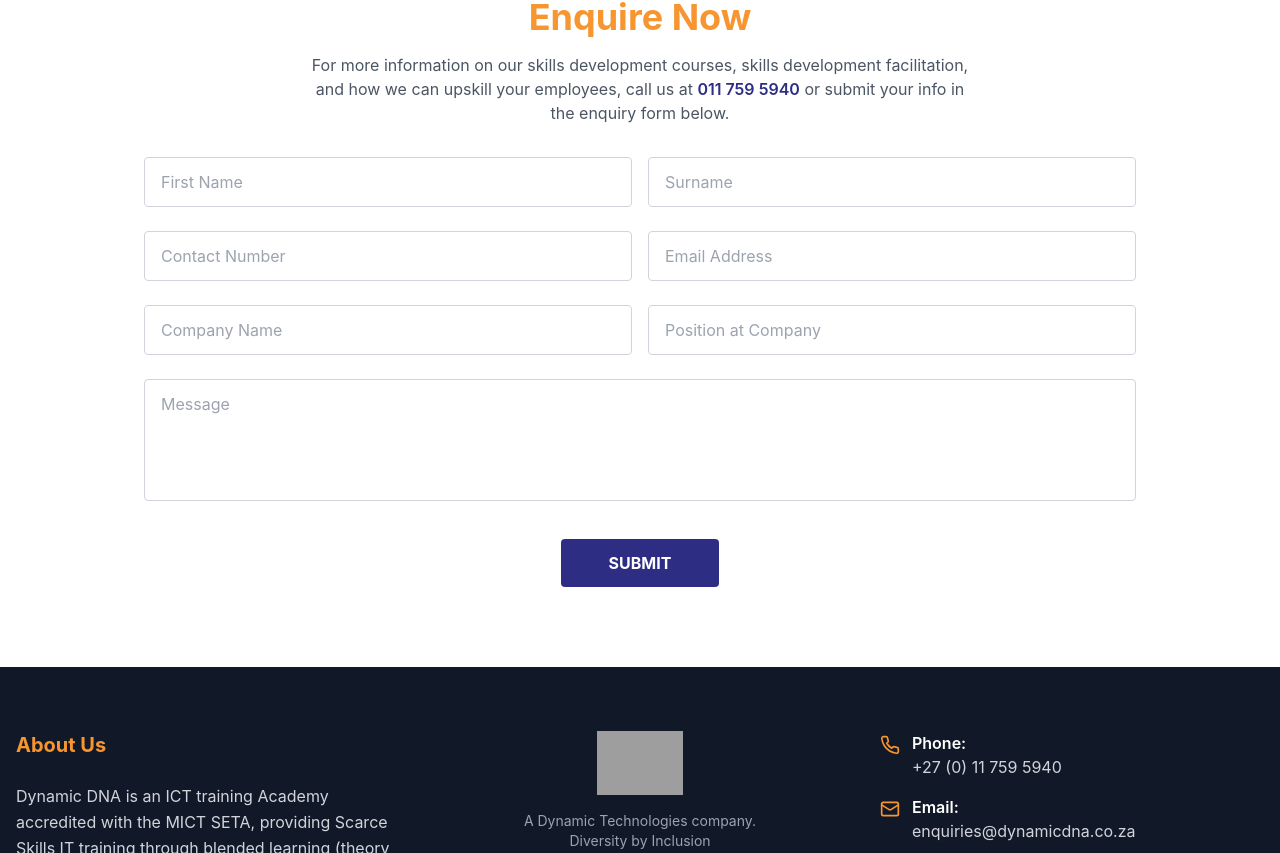
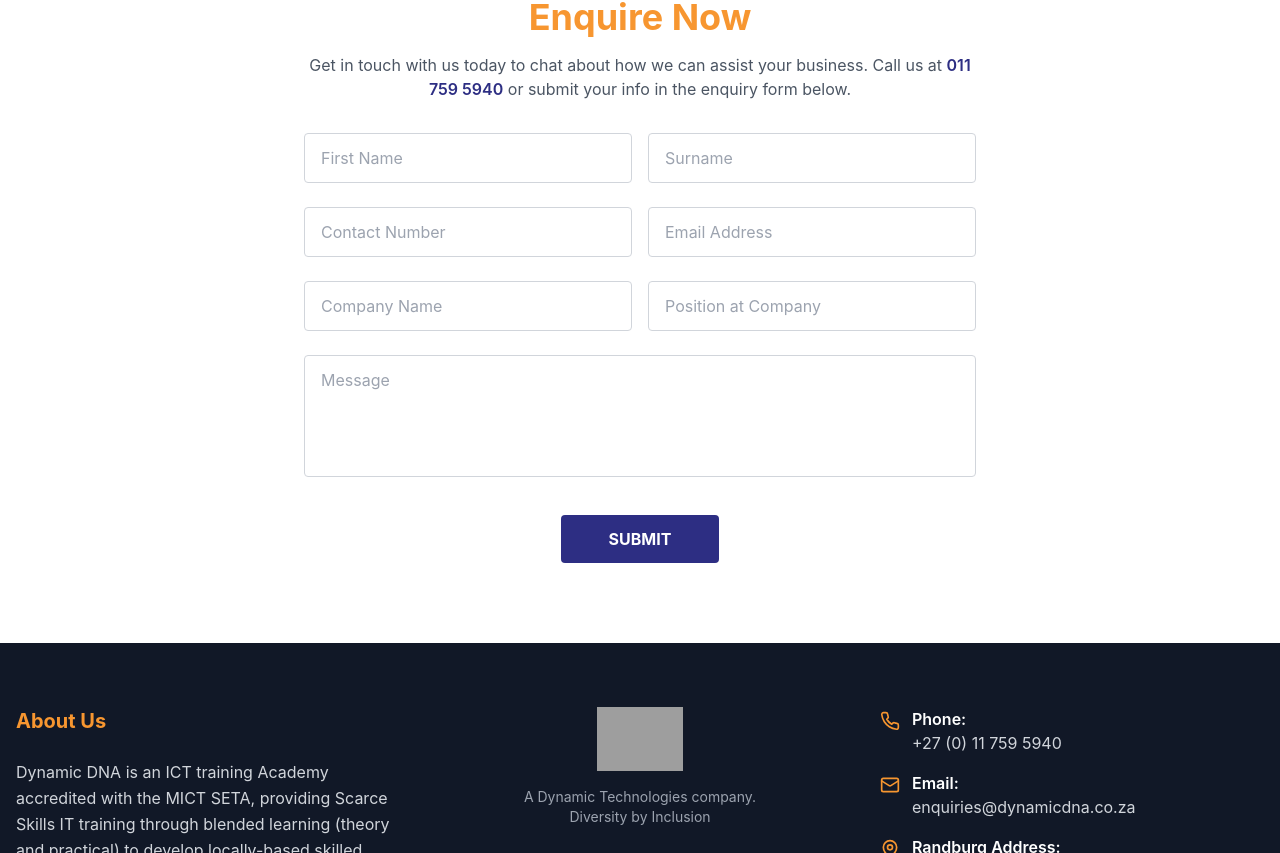
Before and after one commit to Zwelihlecomet2/Bostech-Innovations-main-website, a React (Vite) app: page /skills-development in a window 1280 px wide. Shown: the part 1879-2732 px from the top of the page. Built offline with nearby package versions, Linux system fonts and the light colour scheme; grey boxes are pictures that could not be loaded.

Commit message:
Made the remaining forms functional with web3forms

```diff
--- a/src/pages/BBBEEConsultingPage.tsx
+++ b/src/pages/BBBEEConsultingPage.tsx
@@ -1,4 +1,4 @@
-import React from 'react';
+import React, { useState } from 'react';
 
 const BBBEEConsultingPage = () => {
   return (
@@ -157,30 +157,118 @@ const BBBEEConsultingPage = () => {
           <p className="text-center text-gray-600 mb-8 max-w-2xl mx-auto">
             Get in touch with us today to chat about how we can assist your business. Call us at <a href="tel:0117595940" className="text-[#2d2e83] font-semibold hover:underline">011 759 5940</a> or submit your info in the enquiry form below.
           </p>
-          <form className="space-y-6">
-            <div className="grid md:grid-cols-2 gap-4">
-              <input type="text" placeholder="First Name" className="border border-gray-300 rounded px-4 py-3 w-full focus:outline-none focus:ring-2 focus:ring-[#f79630]" />
-              <input type="text" placeholder="Surname" className="border border-gray-300 rounded px-4 py-3 w-full focus:outline-none focus:ring-2 focus:ring-[#f79630]" />
-            </div>
-            <div className="grid md:grid-cols-2 gap-4">
-              <input type="text" placeholder="Contact Number" className="border border-gray-300 rounded px-4 py-3 w-full focus:outline-none focus:ring-2 focus:ring-[#f79630]" />
-              <input type="email" placeholder="Email Address" className="border border-gray-300 rounded px-4 py-3 w-full focus:outline-none focus:ring-2 focus:ring-[#f79630]" />
-            </div>
-            <div className="grid md:grid-cols-2 gap-4">
-              <input type="text" placeholder="Company Name" className="border border-gray-300 rounded px-4 py-3 w-full focus:outline-none focus:ring-2 focus:ring-[#f79630]" />
-              <input type="text" placeholder="Position at Company" className="border border-gray-300 rounded px-4 py-3 w-full focus:outline-none focus:ring-2 focus:ring-[#f79630]" />
-            </div>
-            <textarea placeholder="Message" rows={4} className="border border-gray-300 rounded px-4 py-3 w-full focus:outline-none focus:ring-2 focus:ring-[#f79630] resize-none" />
-            <div className="flex justify-center pt-2">
-              <button type="submit" className="bg-[#2d2e83] text-white font-bold px-12 py-3 rounded transition-colors hover:bg-[#23245c] focus:outline-none focus:ring-2 focus:ring-[#f79630]">SUBMIT</button>
-            </div>
-          </form>
+
+          {/* --- Web3Forms-powered form --- */}
+          <BBBEEEnquiryForm />
         </div>
       </section>
     </div>
   );
 };
 
+// --- Add this component inside the same file ---
+const BBBEEEnquiryForm = () => {
+  const [form, setForm] = useState({
+    firstName: '',
+    surname: '',
+    contact: '',
+    email: '',
+    company: '',
+    position: '',
+    message: ''
+  });
+  const [isSubmitting, setIsSubmitting] = useState(false);
+  const [status, setStatus] = useState<'idle' | 'success' | 'error'>('idle');
+  const [error, setError] = useState('');
+
+  const handleChange = (e: React.ChangeEvent<HTMLInputElement | HTMLTextAreaElement>) => {
+    setForm({ ...form, [e.target.name]: e.target.value });
+  };
+
+  const handleSubmit = async (e: React.FormEvent) => {
+    e.preventDefault();
+    setIsSubmitting(true);
+    setStatus('idle');
+    setError('');
+
+    try {
+      const formData = new FormData();
+      formData.append('access_key', '388d14e6-3676-41bf-a5f0-cb31c11c9ea8'); // <-- Replace with your key
+      formData.append('First Name', form.firstName);
+      formData.append('Surname', form.surname);
+      formData.append('Contact Number', form.contact);
+      formData.append('Email', form.email);
+      formData.append('Company Name', form.company);
+      formData.append('Position at Company', form.position);
+      formData.append('Message', form.message);
+      formData.append('_subject', 'New BBBEE Consulting Enquiry');
+      formData.append('from_name', `${form.firstName} ${form.surname}`);
+      formData.append('reply_to', form.email);
+
+      const response = await fetch('https://api.web3forms.com/submit', {
+        method: 'POST',
+        body: formData
+      });
+
+      const result = await response.json();
+
+      if (result.success) {
+        setStatus('success');
+        setForm({
+          firstName: '',
+          surname: '',
+          contact: '',
+          email: '',
+          company: '',
+          position: '',
+          message: ''
+        });
+      } else {
+        throw new Error(result.message || 'Submission failed');
+      }
+    } catch (err: any) {
+      setStatus('error');
+      setError('Submission failed. Please try again or contact us directly.');
+    } finally {
+      setIsSubmitting(false);
+    }
+  };
+
+  return (
+    <div className="max-w-2xl mx-auto">
+      {status === 'success' && (
+        <div className="mb-6 p-4 bg-green-50 border border-green-200 rounded text-green-800 text-center">
+          Thank you! Your enquiry has been submitted.
+        </div>
+      )}
+      {status === 'error' && (
+        <div className="mb-6 p-4 bg-red-50 border border-red-200 rounded text-red-800 text-center">
+          {error}
+        </div>
+      )}
+      <form className="space-y-6" onSubmit={handleSubmit}>
+        <div className="grid md:grid-cols-2 gap-4">
+          <input type="text" name="firstName" value={form.firstName} onChange={handleChange} placeholder="First Name" required className="border border-gray-300 rounded px-4 py-3 w-full focus:outline-none focus:ring-2 focus:ring-[#f79630]" disabled={isSubmitting} />
+          <input type="text" name="surname" value={form.surname} onChange={handleChange} placeholder="Surname" required className="border border-gray-300 rounded px-4 py-3 w-full focus:outline-none focus:ring-2 focus:ring-[#f79630]" disabled={isSubmitting} />
+        </div>
+        <div className="grid md:grid-cols-2 gap-4">
+          <input type="text" name="contact" value={form.contact} onChange={handleChange} placeholder="Contact Number" required className="border border-gray-300 rounded px-4 py-3 w-full focus:outline-none focus:ring-2 focus:ring-[#f79630]" disabled={isSubmitting} />
+          <input type="email" name="email" value={form.email} onChange={handleChange} placeholder="Email Address" required className="border border-gray-300 rounded px-4 py-3 w-full focus:outline-none focus:ring-2 focus:ring-[#f79630]" disabled={isSubmitting} />
+        </div>
+        <div className="grid md:grid-cols-2 gap-4">
+          <input type="text" name="company" value={form.company} onChange={handleChange} placeholder="Company Name" className="border border-gray-300 rounded px-4 py-3 w-full focus:outline-none focus:ring-2 focus:ring-[#f79630]" disabled={isSubmitting} />
+          <input type="text" name="position" value={form.position} onChange={handleChange} placeholder="Position at Company" className="border border-gray-300 rounded px-4 py-3 w-full focus:outline-none focus:ring-2 focus:ring-[#f79630]" disabled={isSubmitting} />
+        </div>
+        <textarea name="message" value={form.message} onChange={handleChange} placeholder="Message" rows={4} className="border border-gray-300 rounded px-4 py-3 w-full focus:outline-none focus:ring-2 focus:ring-[#f79630] resize-none" disabled={isSubmitting} />
+        <div className="flex justify-center pt-2">
+          <button type="submit" disabled={isSubmitting} className="bg-[#2d2e83] text-white font-bold px-12 py-3 rounded transition-colors hover:bg-[#23245c] focus:outline-none focus:ring-2 focus:ring-[#f79630]">
+            {isSubmitting ? 'Submitting...' : 'SUBMIT'}
+          </button>
+        </div>
+      </form>
+    </div>
+  );
+};
 
 // FAQItem component
 type FAQItemProps = {
--- a/src/pages/LearnerManagementPage.tsx
+++ b/src/pages/LearnerManagementPage.tsx
@@ -1,4 +1,4 @@
-import React from 'react';
+import React, { useState } from 'react';
 
 const LearnerManagementPage = () => {
   return (
@@ -86,34 +86,123 @@ const LearnerManagementPage = () => {
       </section>
 
       {/* Enquire Now Section */}
-      <section id='learner-management-booking' className="py-20 bg-white">
+      <section id='bbbee-booking' className="py-20 bg-white">
         <div className="container mx-auto px-4 max-w-5xl">
           <h2 className="text-3xl md:text-4xl font-bold text-center text-[#f79630] mb-4">Enquire Now</h2>
           <p className="text-center text-gray-600 mb-8 max-w-2xl mx-auto">
             Get in touch with us today to chat about how we can assist your business. Call us at <a href="tel:0117595940" className="text-[#2d2e83] font-semibold hover:underline">011 759 5940</a> or submit your info in the enquiry form below.
           </p>
-          <form className="space-y-6">
-            <div className="grid md:grid-cols-2 gap-4">
-              <input type="text" placeholder="First Name" className="border border-gray-300 rounded px-4 py-3 w-full focus:outline-none focus:ring-2 focus:ring-[#f79630]" />
-              <input type="text" placeholder="Surname" className="border border-gray-300 rounded px-4 py-3 w-full focus:outline-none focus:ring-2 focus:ring-[#f79630]" />
-            </div>
-            <div className="grid md:grid-cols-2 gap-4">
-              <input type="text" placeholder="Contact Number" className="border border-gray-300 rounded px-4 py-3 w-full focus:outline-none focus:ring-2 focus:ring-[#f79630]" />
-              <input type="email" placeholder="Email Address" className="border border-gray-300 rounded px-4 py-3 w-full focus:outline-none focus:ring-2 focus:ring-[#f79630]" />
-            </div>
-            <div className="grid md:grid-cols-2 gap-4">
-              <input type="text" placeholder="Company Name" className="border border-gray-300 rounded px-4 py-3 w-full focus:outline-none focus:ring-2 focus:ring-[#f79630]" />
-              <input type="text" placeholder="Position at Company" className="border border-gray-300 rounded px-4 py-3 w-full focus:outline-none focus:ring-2 focus:ring-[#f79630]" />
-            </div>
-            <textarea placeholder="Message" rows={4} className="border border-gray-300 rounded px-4 py-3 w-full focus:outline-none focus:ring-2 focus:ring-[#f79630] resize-none" />
-            <div className="flex justify-center pt-2">
-              <button type="submit" className="bg-[#2d2e83] text-white font-bold px-12 py-3 rounded transition-colors hover:bg-[#23245c] focus:outline-none focus:ring-2 focus:ring-[#f79630]">SUBMIT</button>
-            </div>
-          </form>
+
+          {/* --- Web3Forms-powered form --- */}
+          <BBBEEEnquiryForm />
         </div>
       </section>
     </div>
   );
 };
 
+// --- Add this component inside the same file ---
+const BBBEEEnquiryForm = () => {
+  const [form, setForm] = useState({
+    firstName: '',
+    surname: '',
+    contact: '',
+    email: '',
+    company: '',
+    position: '',
+    message: ''
+  });
+  const [isSubmitting, setIsSubmitting] = useState(false);
+  const [status, setStatus] = useState<'idle' | 'success' | 'error'>('idle');
+  const [error, setError] = useState('');
+
+  const handleChange = (e: React.ChangeEvent<HTMLInputElement | HTMLTextAreaElement>) => {
+    setForm({ ...form, [e.target.name]: e.target.value });
+  };
+
+  const handleSubmit = async (e: React.FormEvent) => {
+    e.preventDefault();
+    setIsSubmitting(true);
+    setStatus('idle');
+    setError('');
+
+    try {
+      const formData = new FormData();
+      formData.append('access_key', '388d14e6-3676-41bf-a5f0-cb31c11c9ea8'); // <-- Replace with your key
+      formData.append('First Name', form.firstName);
+      formData.append('Surname', form.surname);
+      formData.append('Contact Number', form.contact);
+      formData.append('Email', form.email);
+      formData.append('Company Name', form.company);
+      formData.append('Position at Company', form.position);
+      formData.append('Message', form.message);
+      formData.append('_subject', 'New BBBEE Consulting Enquiry');
+      formData.append('from_name', `${form.firstName} ${form.surname}`);
+      formData.append('reply_to', form.email);
+
+      const response = await fetch('https://api.web3forms.com/submit', {
+        method: 'POST',
+        body: formData
+      });
+
+      const result = await response.json();
+
+      if (result.success) {
+        setStatus('success');
+        setForm({
+          firstName: '',
+          surname: '',
+          contact: '',
+          email: '',
+          company: '',
+          position: '',
+          message: ''
+        });
+      } else {
+        throw new Error(result.message || 'Submission failed');
+      }
+    } catch (err: any) {
+      setStatus('error');
+      setError('Submission failed. Please try again or contact us directly.');
+    } finally {
+      setIsSubmitting(false);
+    }
+  };
+
+  return (
+    <div className="max-w-2xl mx-auto">
+      {status === 'success' && (
+        <div className="mb-6 p-4 bg-green-50 border border-green-200 rounded text-green-800 text-center">
+          Thank you! Your enquiry has been submitted.
+        </div>
+      )}
+      {status === 'error' && (
+        <div className="mb-6 p-4 bg-red-50 border border-red-200 rounded text-red-800 text-center">
+          {error}
+        </div>
+      )}
+      <form className="space-y-6" onSubmit={handleSubmit}>
+        <div className="grid md:grid-cols-2 gap-4">
+          <input type="text" name="firstName" value={form.firstName} onChange={handleChange} placeholder="First Name" required className="border border-gray-300 rounded px-4 py-3 w-full focus:outline-none focus:ring-2 focus:ring-[#f79630]" disabled={isSubmitting} />
+          <input type="text" name="surname" value={form.surname} onChange={handleChange} placeholder="Surname" required className="border border-gray-300 rounded px-4 py-3 w-full focus:outline-none focus:ring-2 focus:ring-[#f79630]" disabled={isSubmitting} />
+        </div>
+        <div className="grid md:grid-cols-2 gap-4">
+          <input type="text" name="contact" value={form.contact} onChange={handleChange} placeholder="Contact Number" required className="border border-gray-300 rounded px-4 py-3 w-full focus:outline-none focus:ring-2 focus:ring-[#f79630]" disabled={isSubmitting} />
+          <input type="email" name="email" value={form.email} onChange={handleChange} placeholder="Email Address" required className="border border-gray-300 rounded px-4 py-3 w-full focus:outline-none focus:ring-2 focus:ring-[#f79630]" disabled={isSubmitting} />
+        </div>
+        <div className="grid md:grid-cols-2 gap-4">
+          <input type="text" name="company" value={form.company} onChange={handleChange} placeholder="Company Name" className="border border-gray-300 rounded px-4 py-3 w-full focus:outline-none focus:ring-2 focus:ring-[#f79630]" disabled={isSubmitting} />
+          <input type="text" name="position" value={form.position} onChange={handleChange} placeholder="Position at Company" className="border border-gray-300 rounded px-4 py-3 w-full focus:outline-none focus:ring-2 focus:ring-[#f79630]" disabled={isSubmitting} />
+        </div>
+        <textarea name="message" value={form.message} onChange={handleChange} placeholder="Message" rows={4} className="border border-gray-300 rounded px-4 py-3 w-full focus:outline-none focus:ring-2 focus:ring-[#f79630] resize-none" disabled={isSubmitting} />
+        <div className="flex justify-center pt-2">
+          <button type="submit" disabled={isSubmitting} className="bg-[#2d2e83] text-white font-bold px-12 py-3 rounded transition-colors hover:bg-[#23245c] focus:outline-none focus:ring-2 focus:ring-[#f79630]">
+            {isSubmitting ? 'Submitting...' : 'SUBMIT'}
+          </button>
+        </div>
+      </form>
+    </div>
+  );
+};
+
 export default LearnerManagementPage;
--- a/src/pages/SkillsDevelopmentPage.tsx
+++ b/src/pages/SkillsDevelopmentPage.tsx
@@ -1,4 +1,4 @@
-import React from 'react';
+import React, { useState } from 'react';
 
 const SkillsDevelopmentPage = () => {
   return (
@@ -100,34 +100,123 @@ const SkillsDevelopmentPage = () => {
       </section>
 
             {/* Enquire Now Section */}
-      <section id='skills-development-enquire' className="py-20 bg-white">
+      <section id='bbbee-booking' className="py-20 bg-white">
         <div className="container mx-auto px-4 max-w-5xl">
           <h2 className="text-3xl md:text-4xl font-bold text-center text-[#f79630] mb-4">Enquire Now</h2>
           <p className="text-center text-gray-600 mb-8 max-w-2xl mx-auto">
-            For more information on our skills development courses, skills development facilitation, and how we can upskill your employees, call us at <a href="tel:0117595940" className="text-[#2d2e83] font-semibold hover:underline">011 759 5940</a> or submit your info in the enquiry form below.
+            Get in touch with us today to chat about how we can assist your business. Call us at <a href="tel:0117595940" className="text-[#2d2e83] font-semibold hover:underline">011 759 5940</a> or submit your info in the enquiry form below.
           </p>
-          <form className="space-y-6">
-            <div className="grid md:grid-cols-2 gap-4">
-              <input type="text" placeholder="First Name" className="border border-gray-300 rounded px-4 py-3 w-full focus:outline-none focus:ring-2 focus:ring-[#f79630]" />
-              <input type="text" placeholder="Surname" className="border border-gray-300 rounded px-4 py-3 w-full focus:outline-none focus:ring-2 focus:ring-[#f79630]" />
-            </div>
-            <div className="grid md:grid-cols-2 gap-4">
-              <input type="text" placeholder="Contact Number" className="border border-gray-300 rounded px-4 py-3 w-full focus:outline-none focus:ring-2 focus:ring-[#f79630]" />
-              <input type="email" placeholder="Email Address" className="border border-gray-300 rounded px-4 py-3 w-full focus:outline-none focus:ring-2 focus:ring-[#f79630]" />
-            </div>
-            <div className="grid md:grid-cols-2 gap-4">
-              <input type="text" placeholder="Company Name" className="border border-gray-300 rounded px-4 py-3 w-full focus:outline-none focus:ring-2 focus:ring-[#f79630]" />
-              <input type="text" placeholder="Position at Company" className="border border-gray-300 rounded px-4 py-3 w-full focus:outline-none focus:ring-2 focus:ring-[#f79630]" />
-            </div>
-            <textarea placeholder="Message" rows={4} className="border border-gray-300 rounded px-4 py-3 w-full focus:outline-none focus:ring-2 focus:ring-[#f79630] resize-none" />
-            <div className="flex justify-center pt-2">
-              <button type="submit" className="bg-[#2d2e83] text-white font-bold px-12 py-3 rounded transition-colors hover:bg-[#23245c] focus:outline-none focus:ring-2 focus:ring-[#f79630]">SUBMIT</button>
-            </div>
-          </form>
+
+          {/* --- Web3Forms-powered form --- */}
+          <BBBEEEnquiryForm />
         </div>
       </section>
     </div>
   );
 };
 
+// --- Add this component inside the same file ---
+const BBBEEEnquiryForm = () => {
+  const [form, setForm] = useState({
+    firstName: '',
+    surname: '',
+    contact: '',
+    email: '',
+    company: '',
+    position: '',
+    message: ''
+  });
+  const [isSubmitting, setIsSubmitting] = useState(false);
+  const [status, setStatus] = useState<'idle' | 'success' | 'error'>('idle');
+  const [error, setError] = useState('');
+
+  const handleChange = (e: React.ChangeEvent<HTMLInputElement | HTMLTextAreaElement>) => {
+    setForm({ ...form, [e.target.name]: e.target.value });
+  };
+
+  const handleSubmit = async (e: React.FormEvent) => {
+    e.preventDefault();
+    setIsSubmitting(true);
+    setStatus('idle');
+    setError('');
+
+    try {
+      const formData = new FormData();
+      formData.append('access_key', '388d14e6-3676-41bf-a5f0-cb31c11c9ea8'); // <-- Replace with your key
+      formData.append('First Name', form.firstName);
+      formData.append('Surname', form.surname);
+      formData.append('Contact Number', form.contact);
+      formData.append('Email', form.email);
+      formData.append('Company Name', form.company);
+      formData.append('Position at Company', form.position);
+      formData.append('Message', form.message);
+      formData.append('_subject', 'New BBBEE Consulting Enquiry');
+      formData.append('from_name', `${form.firstName} ${form.surname}`);
+      formData.append('reply_to', form.email);
+
+      const response = await fetch('https://api.web3forms.com/submit', {
+        method: 'POST',
+        body: formData
+      });
+
+      const result = await response.json();
+
+      if (result.success) {
+        setStatus('success');
+        setForm({
+          firstName: '',
+          surname: '',
+          contact: '',
+          email: '',
+          company: '',
+          position: '',
+          message: ''
+        });
+      } else {
+        throw new Error(result.message || 'Submission failed');
+      }
+    } catch (err: any) {
+      setStatus('error');
+      setError('Submission failed. Please try again or contact us directly.');
+    } finally {
+      setIsSubmitting(false);
+    }
+  };
+
+  return (
+    <div className="max-w-2xl mx-auto">
+      {status === 'success' && (
+        <div className="mb-6 p-4 bg-green-50 border border-green-200 rounded text-green-800 text-center">
+          Thank you! Your enquiry has been submitted.
+        </div>
+      )}
+      {status === 'error' && (
+        <div className="mb-6 p-4 bg-red-50 border border-red-200 rounded text-red-800 text-center">
+          {error}
+        </div>
+      )}
+      <form className="space-y-6" onSubmit={handleSubmit}>
+        <div className="grid md:grid-cols-2 gap-4">
+          <input type="text" name="firstName" value={form.firstName} onChange={handleChange} placeholder="First Name" required className="border border-gray-300 rounded px-4 py-3 w-full focus:outline-none focus:ring-2 focus:ring-[#f79630]" disabled={isSubmitting} />
+          <input type="text" name="surname" value={form.surname} onChange={handleChange} placeholder="Surname" required className="border border-gray-300 rounded px-4 py-3 w-full focus:outline-none focus:ring-2 focus:ring-[#f79630]" disabled={isSubmitting} />
+        </div>
+        <div className="grid md:grid-cols-2 gap-4">
+          <input type="text" name="contact" value={form.contact} onChange={handleChange} placeholder="Contact Number" required className="border border-gray-300 rounded px-4 py-3 w-full focus:outline-none focus:ring-2 focus:ring-[#f79630]" disabled={isSubmitting} />
+          <input type="email" name="email" value={form.email} onChange={handleChange} placeholder="Email Address" required className="border border-gray-300 rounded px-4 py-3 w-full focus:outline-none focus:ring-2 focus:ring-[#f79630]" disabled={isSubmitting} />
+        </div>
+        <div className="grid md:grid-cols-2 gap-4">
+          <input type="text" name="company" value={form.company} onChange={handleChange} placeholder="Company Name" className="border border-gray-300 rounded px-4 py-3 w-full focus:outline-none focus:ring-2 focus:ring-[#f79630]" disabled={isSubmitting} />
+          <input type="text" name="position" value={form.position} onChange={handleChange} placeholder="Position at Company" className="border border-gray-300 rounded px-4 py-3 w-full focus:outline-none focus:ring-2 focus:ring-[#f79630]" disabled={isSubmitting} />
+        </div>
+        <textarea name="message" value={form.message} onChange={handleChange} placeholder="Message" rows={4} className="border border-gray-300 rounded px-4 py-3 w-full focus:outline-none focus:ring-2 focus:ring-[#f79630] resize-none" disabled={isSubmitting} />
+        <div className="flex justify-center pt-2">
+          <button type="submit" disabled={isSubmitting} className="bg-[#2d2e83] text-white font-bold px-12 py-3 rounded transition-colors hover:bg-[#23245c] focus:outline-none focus:ring-2 focus:ring-[#f79630]">
+            {isSubmitting ? 'Submitting...' : 'SUBMIT'}
+          </button>
+        </div>
+      </form>
+    </div>
+  );
+};
+
 export default SkillsDevelopmentPage;
```
